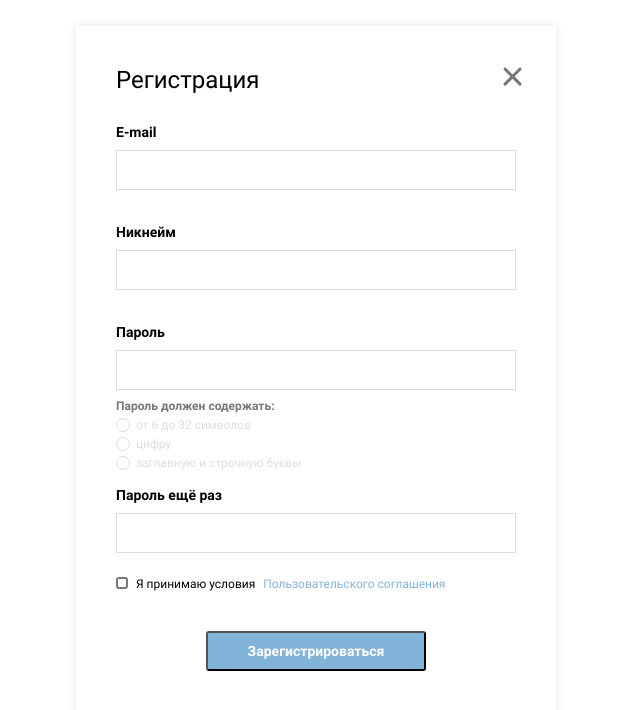
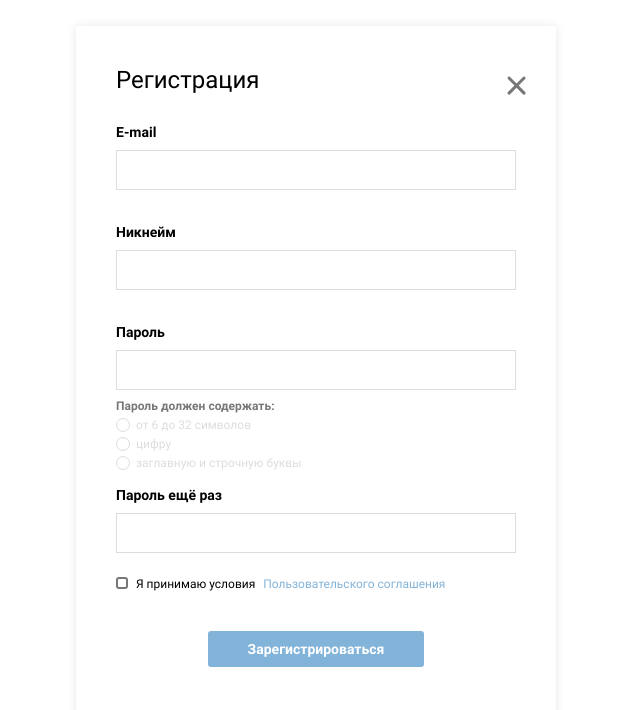
Before and after one commit to foaxdev/mk-test-dev, a website: page source/index.html in a window 1280 px wide. Both pictures are taken after a click on the link "Регистрация". Shown: the whole page, without its empty margins (325-965 px from the left). Drawn offline with Linux system fonts and the light colour scheme.

Commit message:
Cross-browser fixes

```diff
--- a/source/index.html
+++ b/source/index.html
@@ -13,7 +13,7 @@
         <div class="modal__header-wrap">
             <h2 class="modal__header">Регистрация</h2>
             <button class="modal__close-button" type="button">Закрыть окно
-              <svg width="19" height="19" viewBox="0 0 19 19" xmlns="http://www.w3.org/2000/svg"><path fill-rule="evenodd" clip-rule="evenodd" d="M18.3847 16.2635C18.7753 16.654 18.7753 17.2871 18.3847 17.6777L17.6776 18.3848C17.2871 18.7753 16.6539 18.7753 16.2634 18.3848L9.54591 11.6673L2.8284 18.3848C2.43787 18.7753 1.8047 18.7753 1.41418 18.3848L0.707075 17.6777C0.316554 17.2871 0.316554 16.654 0.707075 16.2635L7.42459 9.54594L0.707077 2.82843C0.316556 2.43791 0.316557 1.80473 0.707077 1.41421L1.41418 0.707106C1.80471 0.316585 2.43788 0.316585 2.8284 0.707106L9.54591 7.42462L16.2634 0.707109C16.6539 0.316588 17.2871 0.316588 17.6776 0.707109L18.3847 1.41422C18.7753 1.80474 18.7753 2.43791 18.3847 2.82843L11.6672 9.54594L18.3847 16.2635Z"/></svg>
+              <svg width="19" height="19" viewBox="0 0 19 19" xmlns="http://www.w3.org/2000/svg"><path d="M18.3847 16.2635C18.7753 16.654 18.7753 17.2871 18.3847 17.6777L17.6776 18.3848C17.2871 18.7753 16.6539 18.7753 16.2634 18.3848L9.54591 11.6673L2.8284 18.3848C2.43787 18.7753 1.8047 18.7753 1.41418 18.3848L0.707075 17.6777C0.316554 17.2871 0.316554 16.654 0.707075 16.2635L7.42459 9.54594L0.707077 2.82843C0.316556 2.43791 0.316557 1.80473 0.707077 1.41421L1.41418 0.707106C1.80471 0.316585 2.43788 0.316585 2.8284 0.707106L9.54591 7.42462L16.2634 0.707109C16.6539 0.316588 17.2871 0.316588 17.6776 0.707109L18.3847 1.41422C18.7753 1.80474 18.7753 2.43791 18.3847 2.82843L11.6672 9.54594L18.3847 16.2635Z"/></svg>
             </button>
         </div>
         <form class="modal__form" method="post" action="#" enctype="text/plain" autocomplete="off">
--- a/source/sass/blocks/button.scss
+++ b/source/sass/blocks/button.scss
@@ -1,7 +1,6 @@
 .button {
   display: block;
   padding: 10px 40px;
-  margin: 0 auto;
 
   font-size: 14px;
   line-height: 16px;
@@ -9,6 +8,7 @@
   color: $white;
 
   background-color: $blue;
+  border: none;
   border-radius: 3px;
 
   &:hover,
--- a/source/sass/blocks/modal.scss
+++ b/source/sass/blocks/modal.scss
@@ -46,6 +46,8 @@
 
 .modal__close-button {
   @include hide-text();
+  position: relative;
+
   width: 19px;
   height: 19px;
 
@@ -61,6 +63,7 @@
   }
 
   & svg {
+    position: absolute;
     fill: $brown-grey;
   }
 
@@ -123,6 +126,8 @@
 }
 
 .modal__checkbox {
+  position: relative;
+
   &:hover,
   &:focus,
   &:active {
@@ -143,7 +148,6 @@
   &::before {
     content: "";
     position: absolute;
-    top: 0;
     left: -20px;
 
     width: 12px;
@@ -196,5 +200,5 @@
 }
 
 .modal__button {
-  margin-top: 20px;
+  margin: 20px auto 0 auto;
 }
```
Also changed, not shown: source/css/style.css, source/css/style.min.css, 1 other file.
